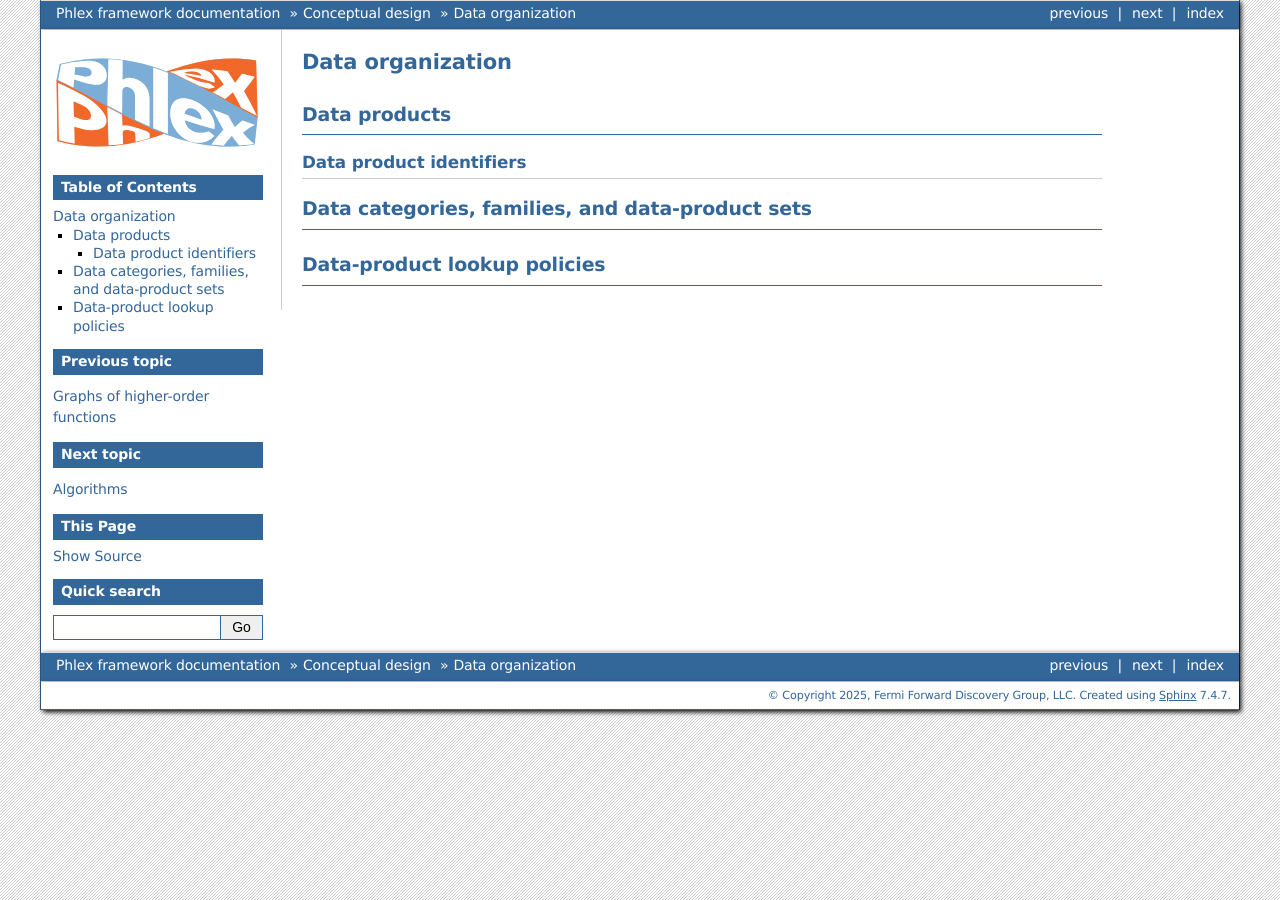
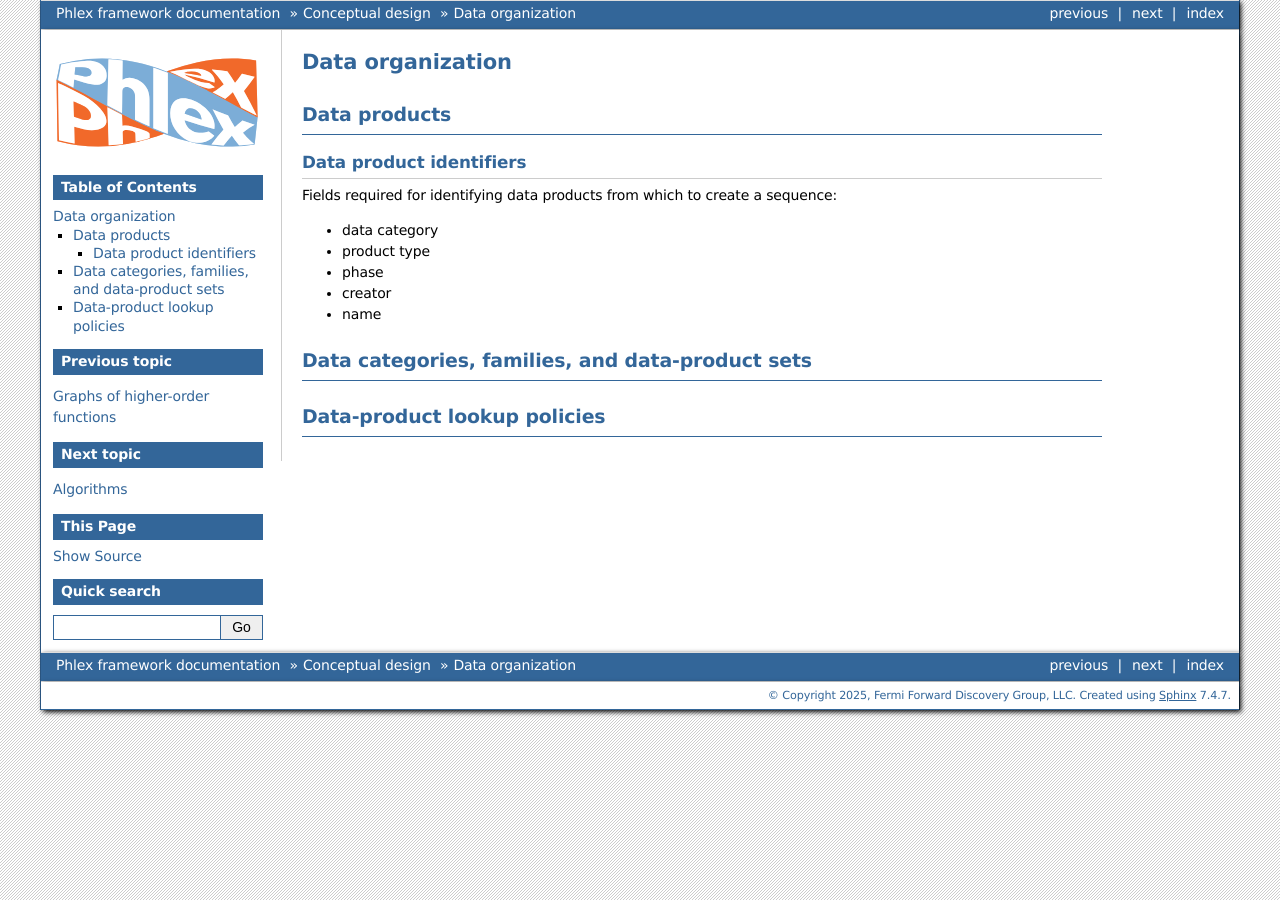
Before and after one commit to Framework-R-D/phlex-design, a Sphinx documentation site: the page built from doc/data_organization.rst, in a window 1280 px wide. Built offline with Sphinx 7.4.7, drawn with Linux system fonts in a browser that asks for light colours.

Commit message:
Add fields required for identifying data products

```diff
--- a/doc/data_organization.rst
+++ b/doc/data_organization.rst
@@ -7,6 +7,14 @@ Data products
 Data product identifiers
 ^^^^^^^^^^^^^^^^^^^^^^^^
 
+Fields required for identifying data products from which to create a sequence:
+
+- data category
+- product type
+- phase
+- creator
+- name
+
 Data categories, families, and data-product sets
 ------------------------------------------------
 
```
